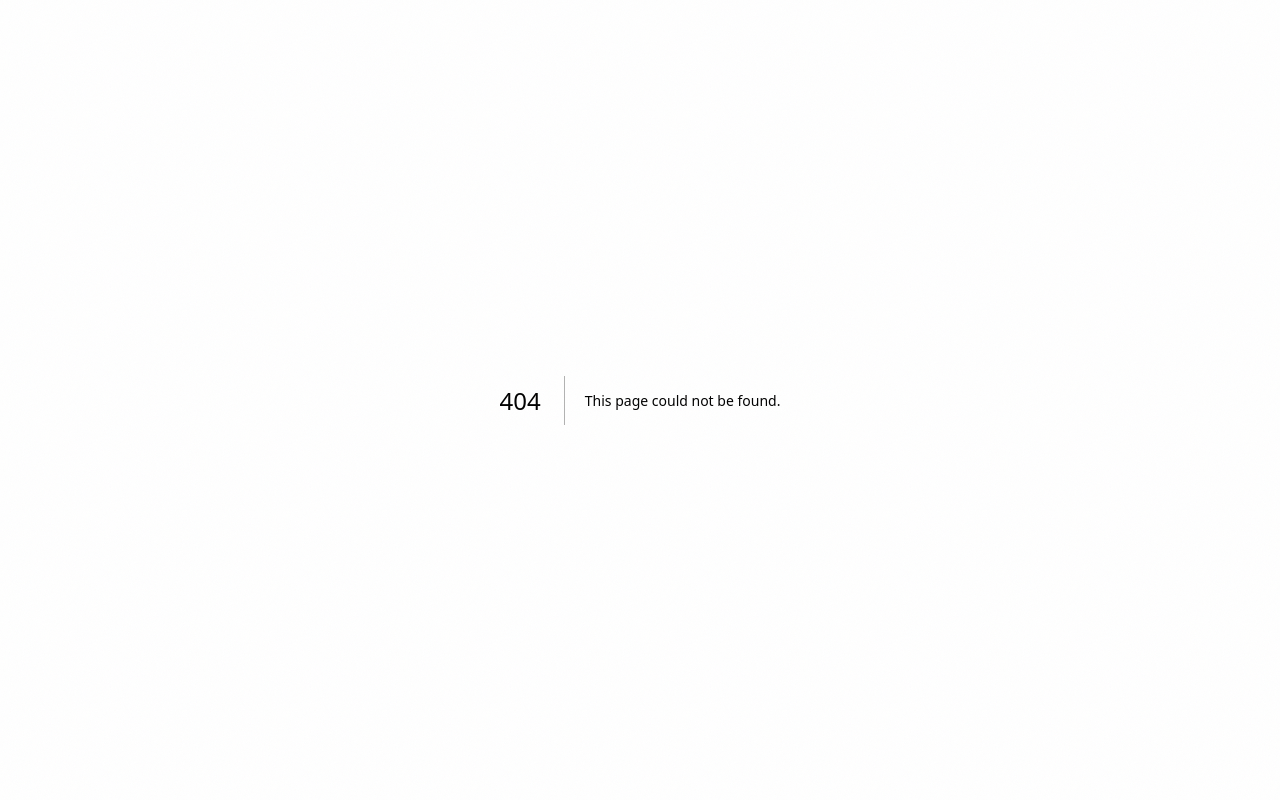
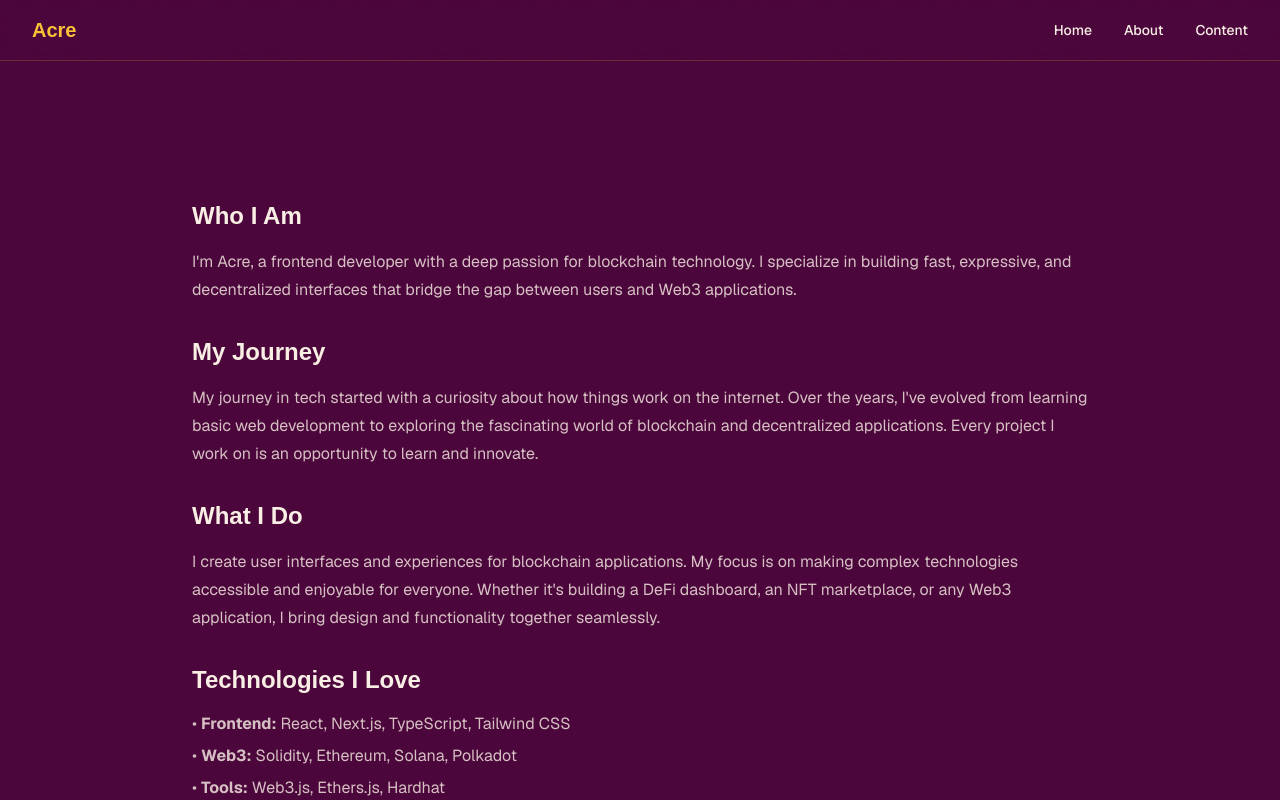
Before and after one commit to GeneralAcre/story-of-acre, a Next.js app: page /about in a window 1280 px wide. Before the commit this address had no page. Shown: the top 800 px of the page. Built offline with nearby package versions, Linux system fonts and the light colour scheme; a web font is replaced by a local one.

Commit message:
add toggle menu

```diff
--- a/src/app/ClientShell.tsx
+++ b/src/app/ClientShell.tsx
@@ -4,6 +4,7 @@ import { useState } from "react"
 import { motion } from "motion/react"
 import LoadingScreen from "@/components/common/LoadingScreen"
 import CustomCursor from "@/components/common/CustomCursor"
+import Navigation from "@/components/common/Navigation"
 
 export default function ClientShell({ children }: { children: React.ReactNode }) {
   const [loaded, setLoaded] = useState(false)
@@ -11,6 +12,7 @@ export default function ClientShell({ children }: { children: React.ReactNode })
   return (
     <>
       <CustomCursor />
+      <Navigation />
       <LoadingScreen onCompleteAction={() => setLoaded(true)} />
       <motion.div
         initial={{ opacity: 0 }}
--- /dev/null
+++ b/src/app/about/page.tsx
@@ -0,0 +1,60 @@
+import { Header } from "@/components/common/header"
+import SectionReveal from "@/components/common/SectionReveal"
+
+export const metadata = {
+  title: "About — Acre",
+  description: "Learn more about Acre, a frontend developer passionate about blockchain.",
+}
+
+export default function About() {
+  return (
+    <main className="flex flex-col items-center justify-center overflow-x-hidden pt-18 pb-16 px-8">
+      <div className="relative flex w-full flex-col items-center justify-center max-w-4xl mx-auto">
+
+        <SectionReveal className="mt-12">
+          <div className="space-y-8 text-left">
+            <section>
+              <h2 className="font-kdam text-2xl font-bold mb-4">Who I Am</h2>
+              <p className="text-foreground/80 leading-7">
+                I'm Acre, a frontend developer with a deep passion for blockchain technology. I specialize in building fast, expressive, and decentralized interfaces that bridge the gap between users and Web3 applications.
+              </p>
+            </section>
+
+            <section>
+              <h2 className="font-kdam text-2xl font-bold mb-4">My Journey</h2>
+              <p className="text-foreground/80 leading-7">
+                My journey in tech started with a curiosity about how things work on the internet. Over the years, I've evolved from learning basic web development to exploring the fascinating world of blockchain and decentralized applications. Every project I work on is an opportunity to learn and innovate.
+              </p>
+            </section>
+
+            <section>
+              <h2 className="font-kdam text-2xl font-bold mb-4">What I Do</h2>
+              <p className="text-foreground/80 leading-7">
+                I create user interfaces and experiences for blockchain applications. My focus is on making complex technologies accessible and enjoyable for everyone. Whether it's building a DeFi dashboard, an NFT marketplace, or any Web3 application, I bring design and functionality together seamlessly.
+              </p>
+            </section>
+
+            <section>
+              <h2 className="font-kdam text-2xl font-bold mb-4">Technologies I Love</h2>
+              <ul className="space-y-2 text-foreground/80">
+                <li>• <strong>Frontend:</strong> React, Next.js, TypeScript, Tailwind CSS</li>
+                <li>• <strong>Web3:</strong> Solidity, Ethereum, Solana, Polkadot</li>
+                <li>• <strong>Tools:</strong> Web3.js, Ethers.js, Hardhat</li>
+                <li>• <strong>Design:</strong> Figma, Animation with Framer Motion</li>
+              </ul>
+            </section>
+
+            <section>
+              <h2 className="font-kdam text-2xl font-bold mb-4">Beyond Code</h2>
+              <p className="text-foreground/80 leading-7">
+                When I'm not coding, I'm exploring new blockchain projects, reading about Web3 trends, or experimenting with new design patterns. I'm a continuous learner who thrives in challenging environments that push me to grow.
+              </p>
+            </section>
+          </div>
+        </SectionReveal>
+
+
+      </div>
+    </main>
+  )
+}
--- /dev/null
+++ b/src/app/content/page.tsx
@@ -0,0 +1,45 @@
+import { Header } from "@/components/common/header"
+import SectionReveal from "@/components/common/SectionReveal"
+import ContentCard from "@/components/common/ContentCard"
+
+export const metadata = {
+  title: "Content — Acre",
+  description: "Featured writing presented in a compact card format for easy browsing.",
+}
+
+const CONTENT_CARDS = [
+  {
+    category: "Cryptocurrency",
+    date: "April 2026",
+    readTime: "5 min read",
+    title: "Megapot vs Thai Government Lottery: Which Offers Better Odds?",
+    description:
+      "The article talks about the odd connection between crypto lottery projects and the Thai lottery.",
+    href: "https://medium.com/@acreforcoding/megapot-vs-thai-government-lottery-which-offers-better-odds-60272cb65fcc",
+  },
+]
+
+export default function Content() {
+  return (
+    <main className="flex flex-col items-center justify-center overflow-x-hidden pt-18 pb-16 px-6">
+      <div className="relative flex w-full flex-col items-center justify-center max-w-4xl">
+
+        <SectionReveal className="relative flex w-full flex-col gap-4">
+          <Header
+            title="Content"
+            subtitle="The core of my content focuses on Web3 marketing strategies and the unique mechanics that drive engagement within crypto ecosystems."
+          />
+        </SectionReveal>
+
+        <div className="grid w-full gap-4 py-4">
+          {CONTENT_CARDS.map((content, index) => (
+            <SectionReveal key={index} delay={index * 0.1}>
+              <ContentCard {...content} />
+            </SectionReveal>
+          ))}
+        </div>
+
+      </div>
+    </main>
+  )
+}
--- a/src/app/hero.tsx
+++ b/src/app/hero.tsx
@@ -62,9 +62,7 @@ export default function Hero() {
                 Exploring the power of blockchain to reshape industries and empower individuals.
               </p>
               <p className="text-sm md:text-base text-[#D4A0C0] leading-relaxed">
-                Hi! I&apos;m Acre — a frontend developer with a keen interest in blockchain.
-                I build interfaces that are fast, expressive, and decentralised.
-                Feel free to check out my work and reach out anytime!
+                  Acre (Noun) : The person who builds the grid. I take raw ideas and messy chaos and turn them into something that works.
               </p>
             </div>
 
--- a/src/app/page.tsx
+++ b/src/app/page.tsx
@@ -46,11 +46,6 @@ export default function Home() {
 
           </div>
 
-          {/* Contact marquee */}
-          <SectionReveal className="w-full">
-            <VelocityScroll>CONTACT</VelocityScroll>
-          </SectionReveal>
-
           <div className="px-8 w-full">
             <SectionReveal>
               <Footer />
--- /dev/null
+++ b/src/components/common/ContentCard.tsx
@@ -0,0 +1,38 @@
+interface ContentCardProps {
+  category: string
+  date: string
+  readTime: string
+  title: string
+  description: string
+  href: string
+}
+
+export default function ContentCard({ category, date, readTime, title, description, href }: ContentCardProps) {
+  return (
+    <article className="group w-full overflow-hidden rounded-[2rem] border border-[#FAC335]/20 bg-[#1B0B14]/90 p-5 shadow-[0_18px_45px_-28px_rgba(252,196,34,0.75)] transition-all duration-500 hover:-translate-y-1">
+      <div className="flex flex-wrap items-center gap-2 text-xs text-[#E6C68E]">
+        <span className="rounded-full border border-[#FAC335]/40 bg-[#FAC335]/10 px-2 py-0.5">{category}</span>
+        <span className="text-[#D9C7A1]">{date} • {readTime}</span>
+      </div>
+
+      <h3 className="mt-4 font-kdam text-2xl font-bold tracking-tight text-white sm:text-3xl">
+        {title}
+      </h3>
+
+      <p className="mt-3 max-w-2xl text-sm leading-6 text-[#EDE1C3] md:text-base">
+        {description}
+      </p>
+
+      <div className="mt-5 flex flex-wrap items-center gap-3">
+        <a
+          href={href}
+          target="_blank"
+          rel="noreferrer"
+          className="inline-flex items-center justify-center rounded-full border border-[#FAC335] bg-transparent px-4 py-2 text-sm font-semibold text-[#FAC335] transition hover:bg-[#FAC335] hover:text-[#1A0015]"
+        >
+          Read on Medium
+        </a>
+      </div>
+    </article>
+  )
+}
--- /dev/null
+++ b/src/components/common/Navigation.tsx
@@ -0,0 +1,82 @@
+"use client"
+
+import { useState } from "react"
+import Link from "next/link"
+import { Menu, X } from "lucide-react"
+
+export default function Navigation() {
+  const [isOpen, setIsOpen] = useState(false)
+
+  const toggleMenu = () => setIsOpen(!isOpen)
+
+  const navLinks = [
+    { label: "Home", href: "/" },
+    { label: "About", href: "/about" },
+    { label: "Content", href: "/content" },
+  ]
+
+  return (
+    <>
+      {/* Desktop Navigation */}
+      <nav className="hidden md:flex fixed top-0 left-0 right-0 z-50 backdrop-blur-sm bg-background/50 border-b border-border">
+        <div className="w-full max-w-7xl mx-auto px-8 py-4 flex items-center justify-between">
+          <Link href="/" className="font-kdam text-xl font-bold text-primary">
+            Acre
+          </Link>
+          <div className="flex gap-8">
+            {navLinks.map((link) => (
+              <Link
+                key={link.href}
+                href={link.href}
+                className="text-foreground hover:text-primary transition-colors text-sm font-medium"
+              >
+                {link.label}
+              </Link>
+            ))}
+          </div>
+        </div>
+      </nav>
+
+      {/* Mobile Header with Hamburger */}
+      <div className="fixed top-0 left-0 right-0 z-50 md:hidden backdrop-blur-sm bg-background/50 border-b border-border">
+        <div className="px-4 py-3 flex items-center justify-between">
+          <Link href="/" className="font-kdam text-lg font-bold text-primary">
+            Acre
+          </Link>
+          <button
+            onClick={toggleMenu}
+            className="p-2 hover:bg-accent/10 rounded-lg transition-colors"
+            aria-label="Toggle menu"
+          >
+            {isOpen ? (
+              <X className="size-6 text-foreground" />
+            ) : (
+              <Menu className="size-6 text-foreground" />
+            )}
+          </button>
+        </div>
+
+        {/* Mobile Menu Dropdown */}
+        {isOpen && (
+          <div className="bg-background border-t border-border">
+            <div className="px-4 py-4 space-y-3">
+              {navLinks.map((link) => (
+                <Link
+                  key={link.href}
+                  href={link.href}
+                  className="block px-4 py-2 text-foreground hover:text-primary hover:bg-accent/10 rounded-lg transition-colors font-medium"
+                  onClick={() => setIsOpen(false)}
+                >
+                  {link.label}
+                </Link>
+              ))}
+            </div>
+          </div>
+        )}
+      </div>
+
+      {/* Spacer to prevent content from going under fixed nav */}
+      <div className="h-16 md:h-20" />
+    </>
+  )
+}
--- a/src/components/common/footer.tsx
+++ b/src/components/common/footer.tsx
@@ -23,15 +23,15 @@ export default function Footer() {
 
         <div className="text-start text-2xl font-semibold md:text-3xl">
           <h2 className="text-xl text-muted-foreground md:text-2xl">
-            GITHUB
+            MEDIUM
           </h2>
           <Link
-            href="https://github.com/GeneralAcre"
+            href="https://medium.com/@acreforcoding"
             className="underline transition-colors hover:text-muted-foreground"
             target="_blank"
             rel="noopener noreferrer"
           >
-            @GeneralAcre
+            @Sanpaphat Porntongprasert
           </Link>
         </div>
 
```
Also changed, not shown: public/acre-logo.png (added).
